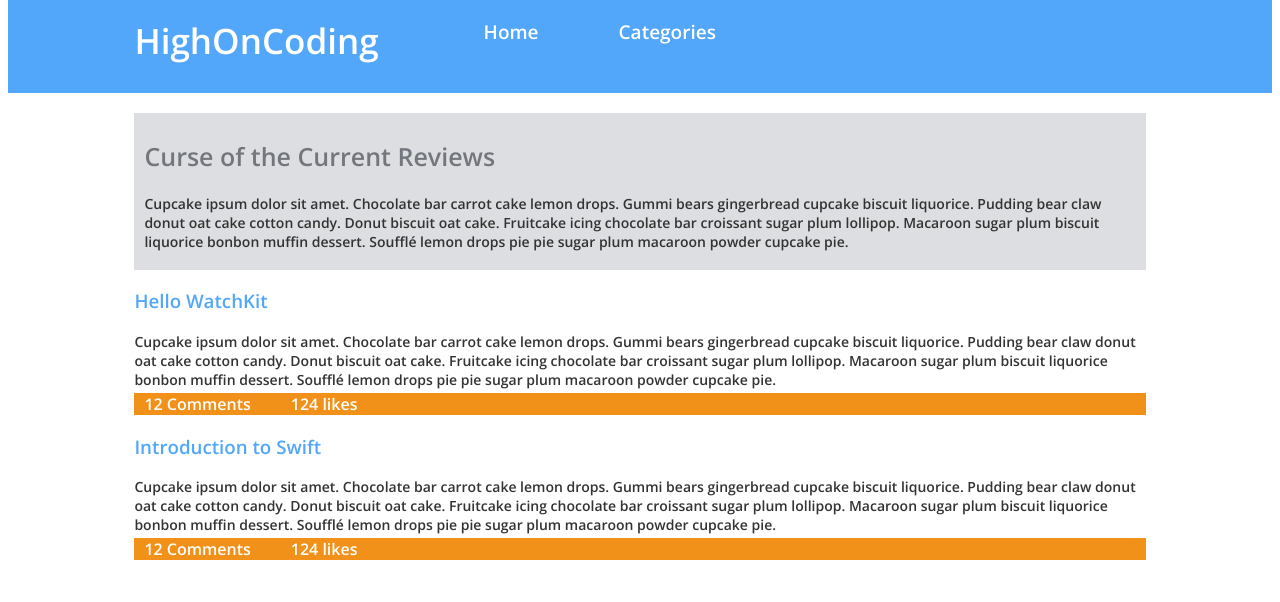
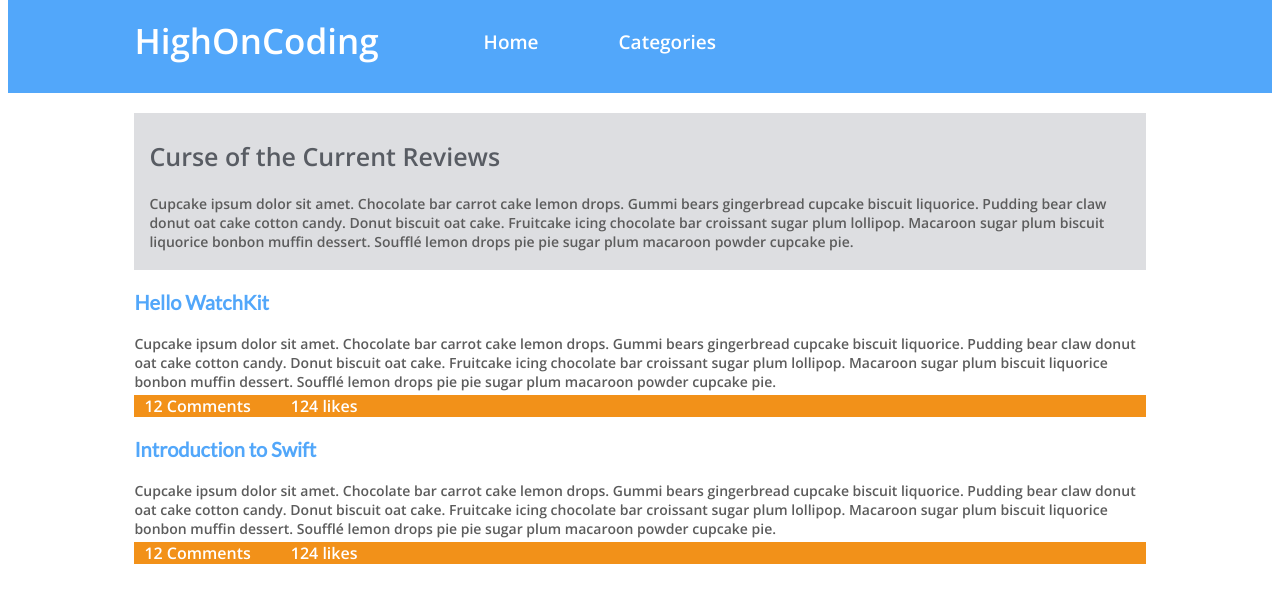
Before and after one commit to sarahdepalo/js_only, a plain HTML site: page index.html in a window 1280 px wide. Drawn offline with nearby package versions, Linux system fonts and the light colour scheme.

```diff
--- a/index.html
+++ b/index.html
@@ -7,6 +7,8 @@
     <title>HighOnCoding Challenge</title>
     <link rel="preconnect" href="https://fonts.gstatic.com">
     <link href="https://fonts.googleapis.com/css2?family=Open+Sans:wght@600&display=swap" rel="stylesheet">
+    <link rel="preconnect" href="https://fonts.gstatic.com">
+    <link href="https://fonts.googleapis.com/css2?family=Lato&display=swap" rel="stylesheet">
 
     <style>
 
@@ -41,25 +43,27 @@
         }
 
         h2 {
-            color: #73777d;
+            color: #585c63;
             font-size: 25px;
         }
 
         h3 {
             color: #52a7fa;
+            font-size: 20px;
+            font-family: 'Lato', sans-serif;
         }
 
         p {
             font-size: 14px;
-            color: #333;
+            color: #5c5c5c;
         }
 
         .menu {
             color: #fff;
             padding: 15px;
             display: inline-flex;
-            justify-content: center;
             align-self: center;
+            margin-top: 10px;
             margin-left:  50px;
             font-size: 19px;
         }
@@ -72,7 +76,7 @@
         .mainContainer {
             background-color: #dddee1;
             margin-top: 20px;
-            padding: 5px 10px 5px 10px;
+            padding: 5px 15px 5px 15px;
         }
 
 
```
Also changed, not shown: screenshot.png (added), 1 other file.
